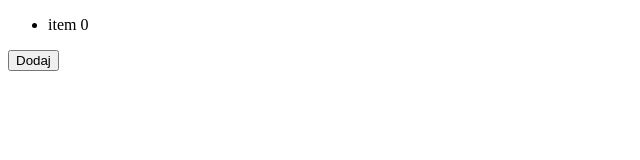
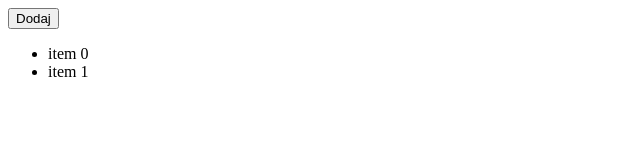
Before and after one commit to Montette/module-9.6, a plain HTML site: page index.html in a window 1280 px wide. Both pictures are taken after a click on the button "Dodaj". Shown: the whole page, without its empty margins (0-640 px from the left). Drawn offline with Linux system fonts and the light colour scheme.

Commit message:
add content to script.js

```diff
--- a/index.html
+++ b/index.html
@@ -7,10 +7,13 @@
 </head>
 
 <body>
+    <button id="addElem">Dodaj</button>
     <ul id="list">
         <li>item 0</li>
     </ul>
-    <button id="addElem">Dodaj</button>
+
+
+    <script src="script.js"></script>
 </body>
 
 </html>
--- a/script.js
+++ b/script.js
@@ -0,0 +1,10 @@
+var button = document.getElementById("addElem");
+var list = document.getElementById("list");
+
+
+button.addEventListener("click", function(){
+    var element = document.createElement("li");
+    var listItems = list.getElementsByTagName("li");
+    element.innerHTML = "item " + listItems.length;
+    list.appendChild(element);
+})
```
